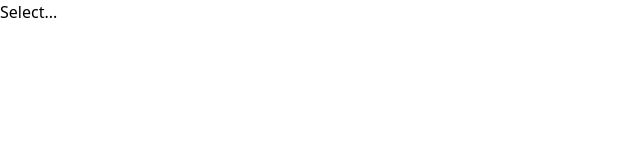
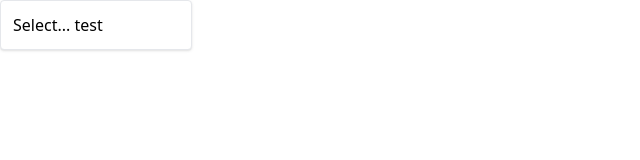
Before and after one commit to DenisOuma/routes-pages, a React (Create React App) app: page / in a window 1280 px wide. Shown: the top 160 px of the page, without its empty margins (0-640 px from the left). Built offline with nearby package versions, Linux system fonts and the light colour scheme.

Commit message:
Setting the styling for the optioncomponent

```diff
--- a/src/App.js
+++ b/src/App.js
@@ -1,15 +1,27 @@
-import React from "react";
+import React, { useState } from "react";
 import { DropDown } from "./componets/DropDown";
 
 export const App = () => {
+	const [select, setSelect] = useState();
 	const options = [
 		{ lable: "red", value: "red" },
 		{ lable: "green", value: "green" },
 		{ lable: "blue", value: "blue" },
 	];
+
+	const handleSelect = (option) => {
+		setSelect(option);
+	};
+	console.log(select);
+
 	return (
 		<div>
-			<DropDown options={options} />
+			<DropDown
+				options={options}
+				value={select}
+				lable={"Select... test"}
+				onChange={handleSelect}
+			/>
 		</div>
 	);
 };
--- a/src/componets/DropDown.js
+++ b/src/componets/DropDown.js
@@ -1,20 +1,41 @@
 import React, { useState } from "react";
 
-export const DropDown = ({ options }) => {
+export const DropDown = ({ options, onChange, value, lable }) => {
 	const [isOpen, setIsOpen] = useState(false);
 
 	const handleClick = () => {
 		setIsOpen((currentIsOpen) => !currentIsOpen);
 	};
+	const handleOptionclick = (option) => {
+		setIsOpen((currentClose) => !currentClose);
+		onChange(option);
+	};
 
 	const renderedOptions = options.map((option) => {
-		return <div key={option.value}>{option.lable}</div>;
+		return (
+			<div
+				className="hover:bg-sky-100 rounded cursor-pointer p1"
+				onClick={() => handleOptionclick(option.value)}
+				key={option.value}
+			>
+				{option.lable}
+			</div>
+		);
 	});
 
 	return (
-		<div>
-			<div onClick={handleClick}>Select...</div>
-			{isOpen && renderedOptions}
+		<div className="w-48 relative">
+			<div
+				className="flex justify-between items-center cursor-pointer border rounded p-3 shadow bg-white w-full"
+				onClick={handleClick}
+			>
+				{value?.lable || lable}
+			</div>
+			{isOpen && (
+				<div className="absolute top-full border rounded p-3 bg-white w-full">
+					{renderedOptions}
+				</div>
+			)}
 		</div>
 	);
 };
```
